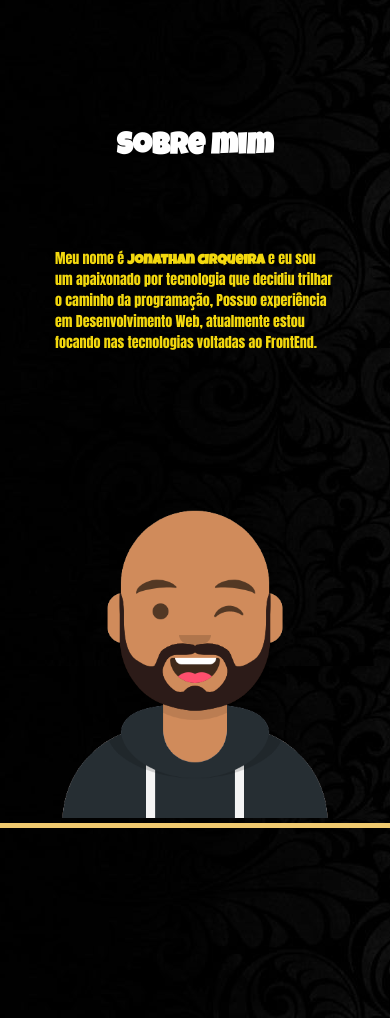
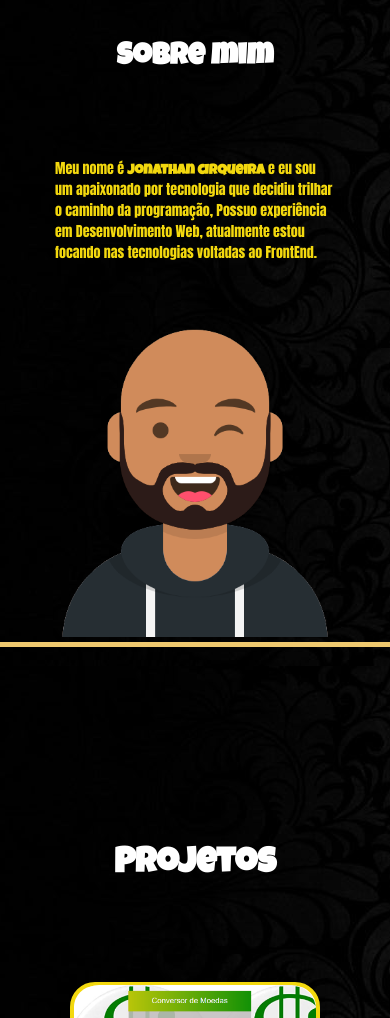
Before and after one commit to JonathanCirqueira/Portfolio, a website: page index.html in a window 390 px wide. Shown: the part 834-1852 px from the top of the page. Drawn offline with nearby package versions, Linux system fonts and the light colour scheme.

Commit message:
mudando margin-to-img-avatar

```diff
--- a/styles.css
+++ b/styles.css
@@ -440,13 +440,13 @@ body {
     .img-avatar {
         width: 350px;
         margin-left: 35px;
-        padding-top: 107px;
+        padding-top: 17px;
     }
 
     #img-avatar2 {
         margin-right: 35px;
         padding-top: 0px;
-        margin-top: 55px;
+        margin-top: -36px;
     }
 
     .caixa1 {
```
